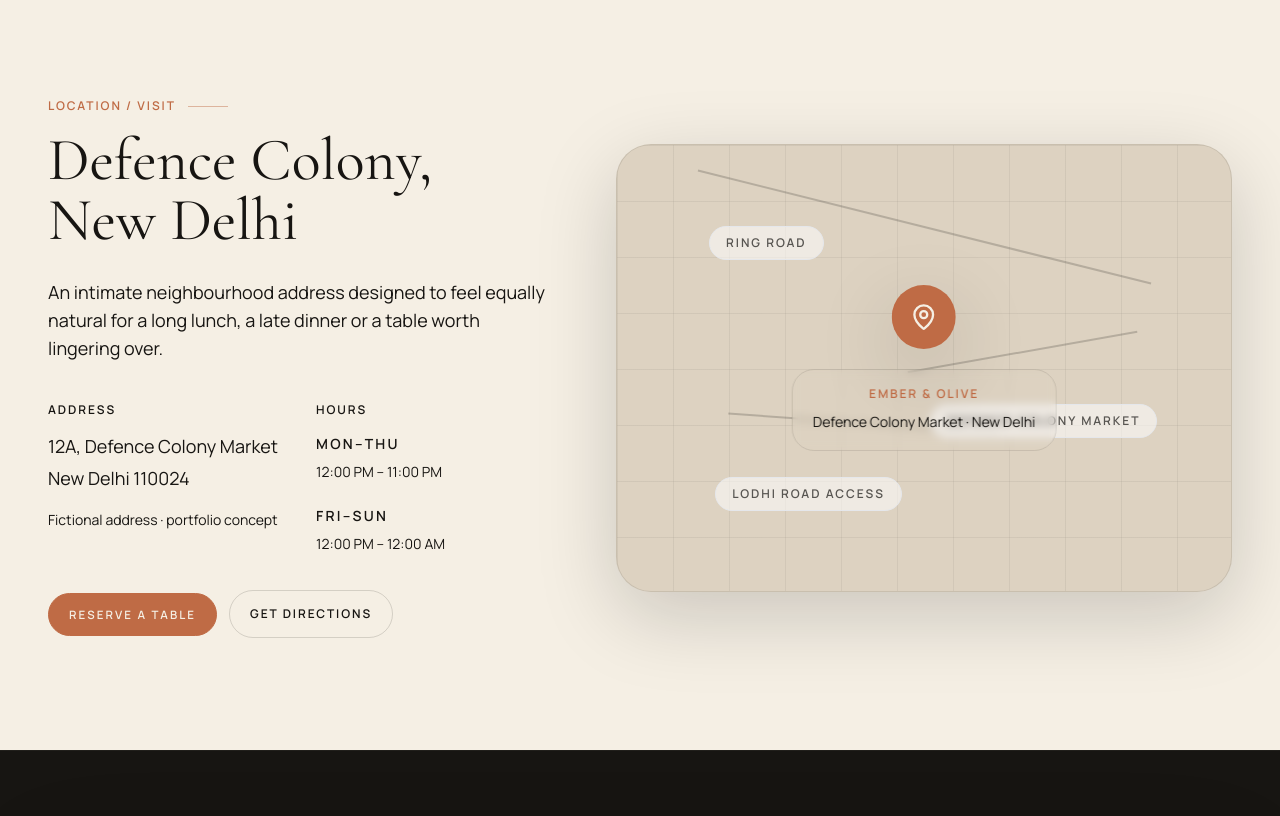
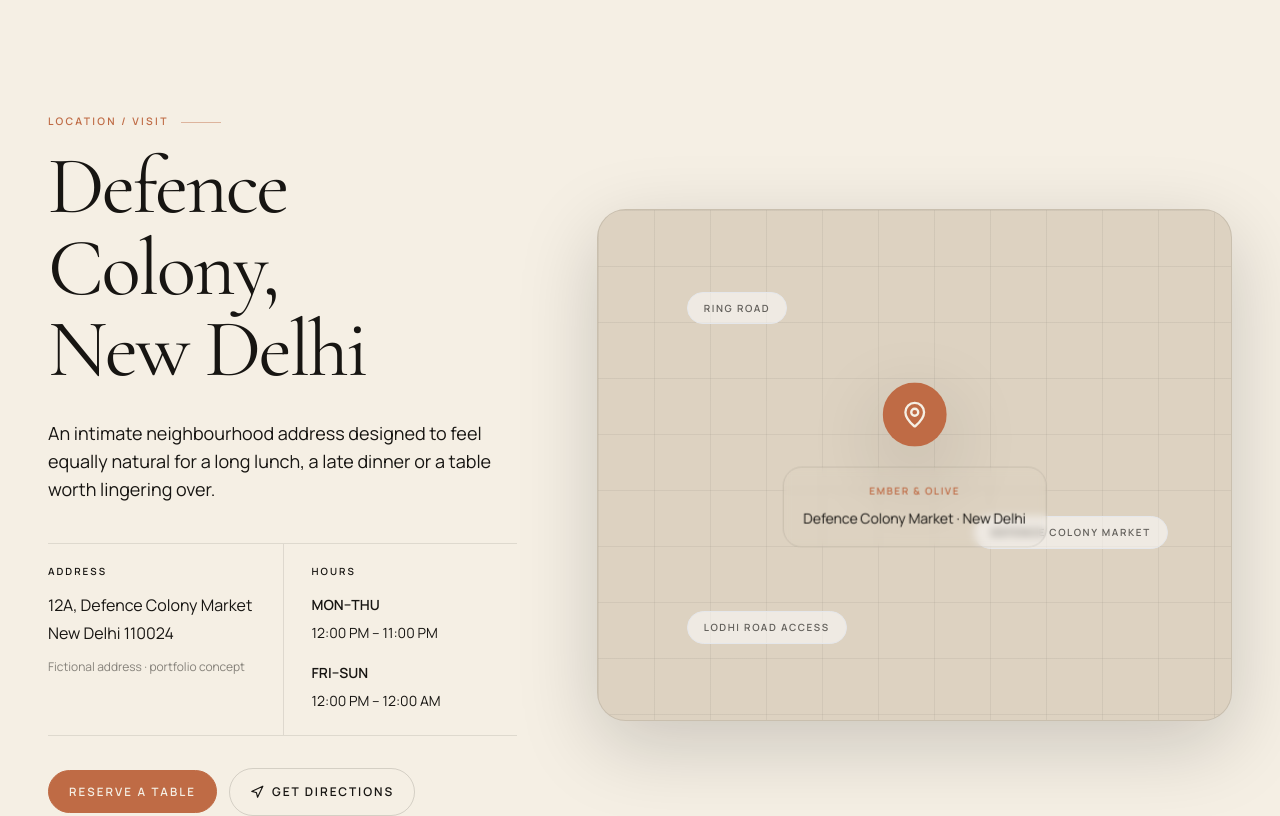
Before and after one commit to OguriCap12/Demo-site-, a React (Vite) app: page / in a window 1280 px wide. Shown: the part 9760-10576 px from the top of the page. Built offline with nearby package versions, Linux system fonts and the light colour scheme.

Commit message:
Elevate premium visual system across content sections

```diff
--- a/src/sections/LocationSection.tsx
+++ b/src/sections/LocationSection.tsx
@@ -1,4 +1,4 @@
-import { MapPin } from 'lucide-react';
+import { MapPin, Navigation } from 'lucide-react';
 
 import { ButtonLink } from '../components/ButtonLink';
 import { Container } from '../components/Container';
@@ -10,82 +10,55 @@ type LocationSectionProps = {
 
 export function LocationSection({ onReserveClick }: LocationSectionProps) {
   return (
-    <section id="location" className="scroll-mt-24 bg-ivory py-20 text-charcoal sm:py-24 lg:py-28">
+    <section id="location" className="scroll-mt-24 bg-ivory py-20 text-charcoal sm:py-24 lg:py-32">
       <Container>
-        <div className="grid gap-12 lg:grid-cols-[0.9fr_1.1fr] lg:items-center lg:gap-16">
+        <div className="grid gap-12 lg:grid-cols-[0.85fr_1.15fr] lg:items-center lg:gap-20">
           <div>
             <Reveal>
-              <div className="flex items-center gap-3"><p className="text-xs font-semibold uppercase tracking-editorial text-ember">Location / Visit</p><span className="h-px w-10 bg-ember/45" aria-hidden="true" /></div>
-              <h2 className="mt-4 font-serif text-5xl leading-[0.94] sm:text-6xl">Defence Colony, New Delhi</h2>
+              <div className="flex items-center gap-3"><p className="text-[0.65rem] font-semibold uppercase tracking-[0.22em] text-ember">Location / Visit</p><span className="h-px w-10 bg-ember/45" aria-hidden="true" /></div>
+              <h2 className="mt-4 max-w-2xl font-serif text-[3.1rem] leading-[0.88] tracking-[-0.03em] sm:text-6xl lg:text-[5.1rem]">Defence Colony, New Delhi</h2>
               <p className="mt-7 max-w-xl text-base leading-8 text-charcoal/74 sm:text-lg">
                 An intimate neighbourhood address designed to feel equally natural for a long lunch, a late dinner or a table worth lingering over.
               </p>
             </Reveal>
-
             <Reveal delay={120}>
-              <div className="mt-10 grid gap-8 sm:grid-cols-2">
-                <div>
-                  <p className="text-xs font-semibold uppercase tracking-editorial text-charcoal/42">Address</p>
-                  <p className="mt-3 text-lg leading-8">
-                    12A, Defence Colony Market
-                    <br />
-                    New Delhi 110024
-                  </p>
-                  <p className="mt-3 text-sm leading-7 text-charcoal/58">Fictional address · portfolio concept</p>
+              <div className="mt-10 grid gap-0 border-y border-charcoal/10 sm:grid-cols-2">
+                <div className="py-5 sm:pr-7">
+                  <p className="text-[0.62rem] font-semibold uppercase tracking-[0.2em] text-charcoal/42">Address</p>
+                  <p className="mt-3 text-base leading-7">12A, Defence Colony Market<br />New Delhi 110024</p>
+                  <p className="mt-2 text-xs leading-6 text-charcoal/50">Fictional address · portfolio concept</p>
                 </div>
-                <div>
-                  <p className="text-xs font-semibold uppercase tracking-editorial text-charcoal/42">Hours</p>
-                  <div className="mt-3 space-y-4 text-sm leading-7 text-charcoal/74">
-                    <div>
-                      <p className="font-semibold uppercase tracking-editorial text-charcoal/82">Mon–Thu</p>
-                      <p>12:00 PM – 11:00 PM</p>
-                    </div>
-                    <div>
-                      <p className="font-semibold uppercase tracking-editorial text-charcoal/82">Fri–Sun</p>
-                      <p>12:00 PM – 12:00 AM</p>
-                    </div>
+                <div className="border-t border-charcoal/10 py-5 sm:border-l sm:border-t-0 sm:pl-7">
+                  <p className="text-[0.62rem] font-semibold uppercase tracking-[0.2em] text-charcoal/42">Hours</p>
+                  <div className="mt-3 space-y-3 text-sm leading-7 text-charcoal/74">
+                    <div><p className="font-semibold">MON–THU</p><p>12:00 PM – 11:00 PM</p></div>
+                    <div><p className="font-semibold">FRI–SUN</p><p>12:00 PM – 12:00 AM</p></div>
                   </div>
                 </div>
               </div>
             </Reveal>
-
             <Reveal delay={180}>
               <div className="mt-8 flex flex-col gap-3 sm:flex-row sm:items-center">
-                <ButtonLink onClick={onReserveClick} className="focus-visible:ring-offset-ivory">
-                  Reserve a Table
-                </ButtonLink>
-                <a
-                  href="#location"
-                  className="inline-flex min-h-12 items-center justify-center rounded-full border border-charcoal/15 px-5 text-xs font-semibold uppercase tracking-editorial transition hover:border-charcoal/35 hover:bg-charcoal/5 focus-visible:outline-none focus-visible:ring-2 focus-visible:ring-ember focus-visible:ring-offset-2 focus-visible:ring-offset-ivory"
-                >
-                  Get Directions
+                <ButtonLink onClick={onReserveClick} className="focus-visible:ring-offset-ivory">Reserve a Table</ButtonLink>
+                <a href="#location" className="inline-flex min-h-12 items-center justify-center gap-2 rounded-full border border-charcoal/15 px-5 text-xs font-semibold uppercase tracking-editorial transition hover:border-charcoal/35 hover:bg-charcoal/5 focus-visible:outline-none focus-visible:ring-2 focus-visible:ring-ember focus-visible:ring-offset-2 focus-visible:ring-offset-ivory">
+                  <Navigation className="h-3.5 w-3.5" aria-hidden="true" /> Get Directions
                 </a>
               </div>
             </Reveal>
           </div>
-
           <Reveal>
-            <div className="relative min-h-[28rem] overflow-hidden rounded-[2.2rem] border border-charcoal/10 bg-[#ddd2c1] p-5 shadow-soft sm:p-7">
+            <div className="relative min-h-[27rem] overflow-hidden rounded-[1.8rem] border border-charcoal/10 bg-[#ddd2c1] p-4 shadow-soft sm:min-h-[32rem] sm:p-6">
               <div className="absolute inset-0 bg-[linear-gradient(rgba(23,21,18,0.08)_1px,transparent_1px),linear-gradient(90deg,rgba(23,21,18,0.08)_1px,transparent_1px)] bg-[size:56px_56px] opacity-70" />
-              <div className="absolute inset-x-[12%] top-[18%] h-[2px] rotate-[14deg] bg-charcoal/20" />
-              <div className="absolute right-[15%] top-[46%] h-[2px] w-[38%] -rotate-[10deg] bg-charcoal/20" />
-              <div className="absolute left-[18%] top-[62%] h-[2px] w-[44%] rotate-[4deg] bg-charcoal/20" />
-              <div className="absolute left-[15%] top-[18%] rounded-full border border-charcoal/12 bg-white/55 px-4 py-2 text-xs font-semibold uppercase tracking-editorial text-charcoal/70">
-                Ring Road
-              </div>
-              <div className="absolute right-[12%] top-[58%] rounded-full border border-charcoal/12 bg-white/55 px-4 py-2 text-xs font-semibold uppercase tracking-editorial text-charcoal/70">
-                Defence Colony Market
-              </div>
-              <div className="absolute bottom-[18%] left-[16%] rounded-full border border-charcoal/12 bg-white/55 px-4 py-2 text-xs font-semibold uppercase tracking-editorial text-charcoal/70">
-                Lodhi Road Access
-              </div>
-
+              <div className="absolute left-[12%] top-[28%] h-px w-[65%] rotate-[12deg] bg-charcoal/18" />
+              <div className="absolute left-[18%] top-[61%] h-px w-[52%] -rotate-[8deg] bg-charcoal/18" />
+              <div className="absolute right-[12%] top-[45%] h-px w-[28%] rotate-[4deg] bg-charcoal/18" />
+              <div className="absolute left-[14%] top-[16%] rounded-full border border-charcoal/12 bg-white/55 px-4 py-2 text-[0.62rem] font-semibold uppercase tracking-editorial text-charcoal/65">Ring Road</div>
+              <div className="absolute right-[10%] top-[60%] rounded-full border border-charcoal/12 bg-white/55 px-4 py-2 text-[0.62rem] font-semibold uppercase tracking-editorial text-charcoal/65">Defence Colony Market</div>
+              <div className="absolute bottom-[15%] left-[14%] rounded-full border border-charcoal/12 bg-white/55 px-4 py-2 text-[0.62rem] font-semibold uppercase tracking-editorial text-charcoal/65">Lodhi Road Access</div>
               <div className="absolute left-1/2 top-1/2 flex -translate-x-1/2 -translate-y-1/2 flex-col items-center">
-                <div className="inline-flex h-16 w-16 items-center justify-center rounded-full border border-ember/35 bg-ember text-ivory shadow-soft">
-                  <MapPin className="h-7 w-7" aria-hidden="true" />
-                </div>
-                <div className="mt-5 rounded-[1.4rem] border border-charcoal/10 bg-white/72 px-5 py-4 text-center backdrop-blur-sm">
-                  <p className="text-xs font-semibold uppercase tracking-editorial text-ember">Ember &amp; Olive</p>
+                <div className="inline-flex h-16 w-16 items-center justify-center rounded-full border border-ember/35 bg-ember text-ivory shadow-soft"><MapPin className="h-7 w-7" aria-hidden="true" /></div>
+                <div className="mt-5 rounded-[1.2rem] border border-charcoal/10 bg-white/78 px-5 py-4 text-center backdrop-blur-sm">
+                  <p className="text-[0.62rem] font-semibold uppercase tracking-editorial text-ember">Ember &amp; Olive</p>
                   <p className="mt-2 text-sm leading-6 text-charcoal/72">Defence Colony Market · New Delhi</p>
                 </div>
               </div>
```
